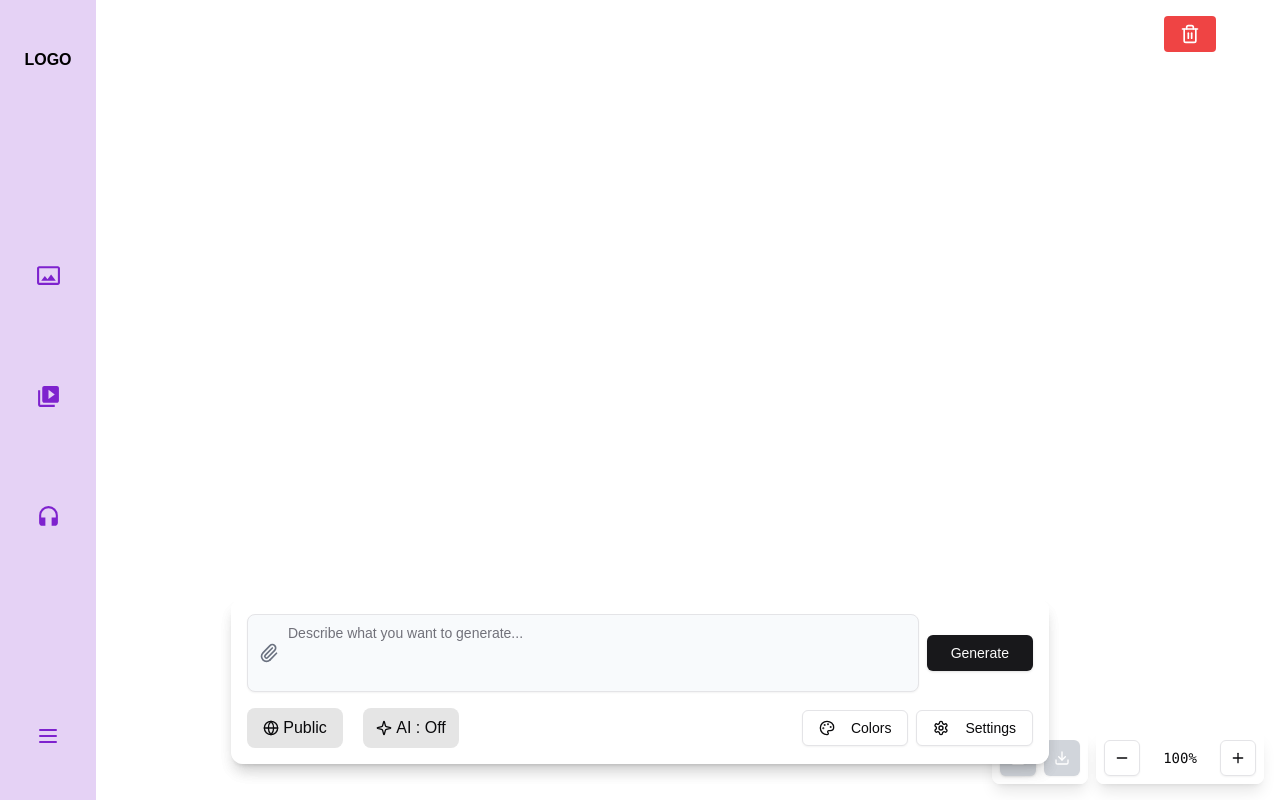
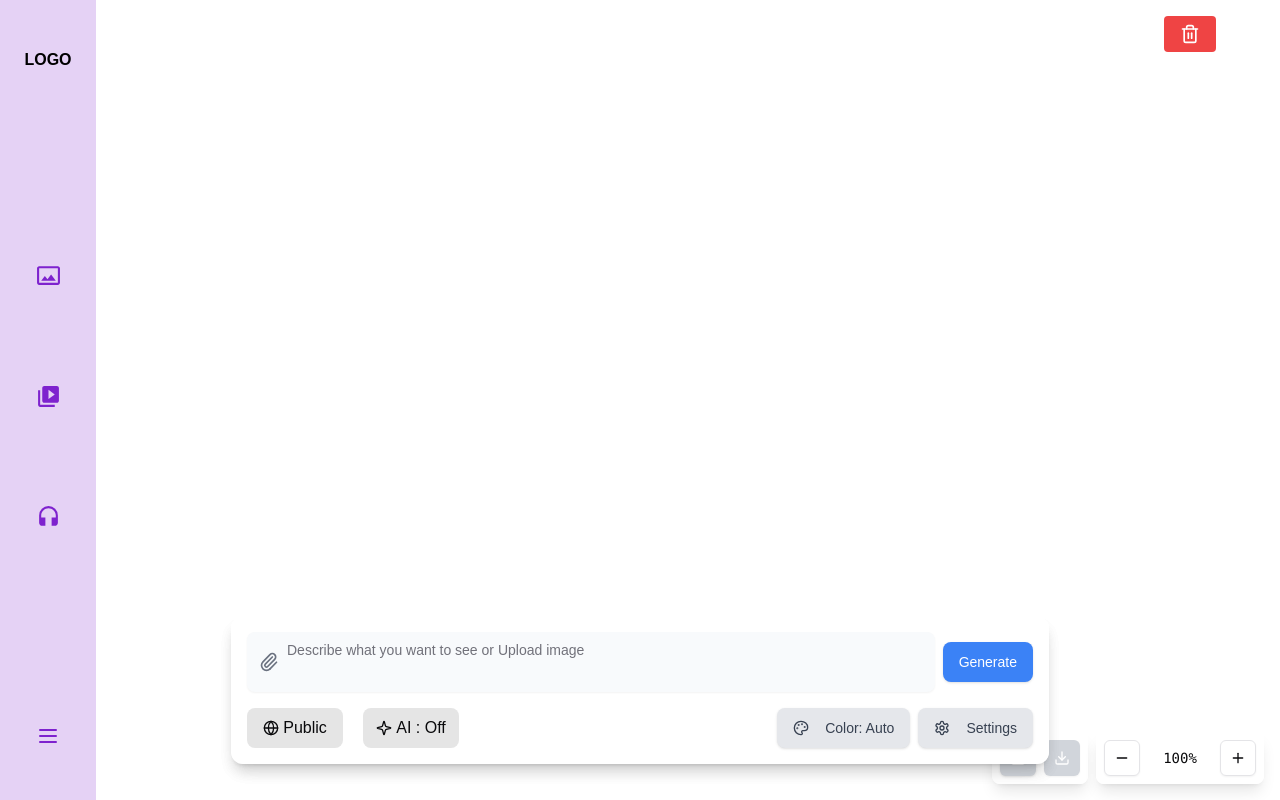
Before and after one commit to Model-Pipelines/imagepipeline-frontend, a Next.js app: page / in a window 1280 px wide. Built offline with nearby package versions, Linux system fonts and the light colour scheme.

Commit message:
fixed the image prompt UI

```diff
--- a/src/components/PromptUI/ImagePromptUIBox/ImagePromptUI.tsx
+++ b/src/components/PromptUI/ImagePromptUIBox/ImagePromptUI.tsx
@@ -20,9 +20,15 @@ import { v4 as uuidv4 } from "uuid";
 const ImagePromptUI = () => {
   const [isSettingsPanelVisible, setIsSettingsPanelVisible] = useState(false);
   const [isColorPaletteVisible, setIsColorPaletteVisible] = useState(false);
+  const [selectedPalette, setSelectedPalette] = useState<PaletteType | null>(null);
   const [inputText, setInputText] = useState("");
   const [paperclipImage, setPaperclipImage] = useState<string | null>(null);
   const [isUploading, setIsUploading] = useState(false);
+
+   // Add missing toggle functions
+   const toggleColorPalette = () => setIsColorPaletteVisible(!isColorPaletteVisible);
+   const toggleSettingsPanel = () => setIsSettingsPanelVisible(!isSettingsPanelVisible);
+
 
   // "default", "controlnet", "renderSketch", "recolor", "logo"
   const [generationType, setGenerationType] =
@@ -178,106 +184,109 @@ const ImagePromptUI = () => {
     }
   };
 
+  // Add missing file input handling
+  const fileInputRef = useRef<HTMLInputElement>(null);
+  const handlePaperclipClick = () => fileInputRef.current?.click();
+
+
   return (
-    <div className="relative bg-white dark:bg-gray-800 p-4 rounded-xl shadow-lg w-full max-w-4xl mx-auto">
+    <div className="bg-white dark:bg-gray-800 p-4 rounded-xl shadow-lg w-full max-w-4xl mx-auto relative">
     <div className="flex flex-col gap-4">
-        {/* File Preview */}
       {(isUploading || paperclipImage) && (
         <div className="relative mt-4 z-[100]">
           <div className="flex flex-wrap gap-2">
-              <ImageUploadLoader imagePreview={paperclipImage} isUploading={isUploading} />
-              {!isUploading && (
+            <div className="relative">
+              <ImageUploadLoader
+                imagePreview={paperclipImage}
+                isUploading={isUploading}
+              />
+              {!isUploading && paperclipImage && (
                 <button
                   onClick={() => setPaperclipImage(null)}
-                  className="absolute top-0 bg-red-500 text-white rounded-full w-6 h-6 flex items-center justify-center hover:bg-red-600 transition-colors z-[110]"
+                  className="absolute top-0 right-0 bg-red-500 text-white rounded-full w-6 h-6 flex items-center justify-center hover:bg-red-600 transition-colors z-[110]"
+                  aria-label="Delete image"
                 >
                   <X size={16} />
                 </button>
               )}
             </div>
           </div>
+        </div>
       )}
 
-        {/* Input Section */}
-        <div className="flex flex-col sm:flex-row items-center gap-2">
+      <div className="flex items-center gap-2">
         <div className="relative flex-grow">
-            <input
-              type="file"
-              hidden
-              id="file-upload"
-              onChange={(e) =>
-                e.target.files?.[0] && handleFileUpload(e.target.files[0])
-              }
-            />
-            <label
-              htmlFor="file-upload"
-              className="absolute left-2 top-1/2 transform -translate-y-1/2 p-1 cursor-pointer"
+          <button
+            className="absolute left-2 top-1/2 transform -translate-y-1/2 p-1"
+            onClick={handlePaperclipClick}
+            title="Upload Image"
           >
             <Paperclip className="h-5 w-5 text-gray-500 dark:text-gray-400" />
-            </label>
+          </button>
           <Textarea
             ref={textAreaRef}
             value={inputText}
             onChange={(e) => setInputText(e.target.value)}
-              placeholder="Describe what you want to generate..."
-              className="w-full pl-10 pr-2 bg-slate-50 dark:bg-gray-700 resize-none rounded-lg"
-              rows={3}
+            placeholder="Describe what you want to see or Upload image"
+            className="w-full h-10 pl-10 pr-2 text-black dark:text-white focus:outline-none bg-slate-50 border-none dark:bg-gray-700 dark:border-gray-600 resize-none rounded-lg"
+            aria-label="Image description input"
           />
         </div>
         <Button
           onClick={handleGenerateImage}
-            disabled={isGenerating || !!generateTaskId}
-            className="h-12 w-12 md:h-auto md:w-auto md:px-6"
+          className="flex-shrink-0 w-10 h-10 rounded-full bg-blue-500 hover:bg-blue-600 text-white flex items-center justify-center lg:w-auto lg:px-4 lg:rounded-lg"
+          aria-label="Generate"
         >
-            {isGenerating || generateTaskId ? (
-              <span className="animate-pulse">...</span>
-            ) : (
-              "Generate"
-            )}
+          <span className="hidden lg:inline">Generate</span>
+          <span className="lg:hidden">➜</span>
         </Button>
       </div>
 
-        {/* Controls */}
-        <div className="flex flex-col sm:flex-row justify-between items-center gap-2">
+      <div className="flex items-center justify-between gap-2">
         <div className="flex items-center gap-2">
           <PreviewDualActionButton />
         </div>
         <div className="flex items-center gap-2">
           <Button
-              variant="outline"
-              onClick={() => setIsColorPaletteVisible(!isColorPaletteVisible)}
+            onClick={toggleColorPalette}
+            className={`w-10 h-10 rounded-full flex items-center justify-center lg:w-auto lg:px-4 lg:rounded-lg ${
+              isColorPaletteVisible ? "bg-blue-500 hover:bg-blue-600" : "bg-gray-200 hover:bg-gray-300"
+            }`}
+            aria-label="Toggle color palette"
           >
-              <Palette className="mr-2 h-4 w-4" />
-              Colors
+            <Palette className={`h-5 w-5 ${isColorPaletteVisible ? "text-white" : "text-gray-700"}`} />
+            <span className={`hidden lg:ml-2 lg:inline ${selectedPalette ? "text-white" : "text-gray-700"}`}>
+              Color: {selectedPalette ? selectedPalette.name : "Auto"}
+            </span>
           </Button>
           <Button
-              variant="outline"
-              onClick={() => setIsSettingsPanelVisible(!isSettingsPanelVisible)}
+            onClick={toggleSettingsPanel}
+            className="w-10 h-10 rounded-full bg-gray-200 hover:bg-gray-300 flex items-center justify-center lg:w-auto lg:px-4 lg:rounded-lg"
+            aria-label="Toggle settings"
           >
-              <Settings className="mr-2 h-4 w-4" />
-              Settings
+            <Settings className="h-5 w-5 text-gray-700" />
+            <span className="hidden lg:ml-2 lg:inline text-gray-700">Settings</span>
           </Button>
         </div>
       </div>
     </div>
 
-      {/* Overlays */}
     {isSettingsPanelVisible && (
-        <div className="absolute top-10 right-10 z-[9999]">
+      <div className="absolute z-50 left-96 top-52 transform translate-x-56 -translate-y-60 flex justify-center items-center">
         <SettingsPanel
-            onClose={() => setIsSettingsPanelVisible(false)}
-            generationType={generationType}
-            onTypeChange={setGenerationType}
-            initialPrompt={inputText}
+          onTypeChange={(type: any) => {}}
+          paperclipImage={paperclipImage}
+          inputText={inputText}
         />
       </div>
     )}
 
     {isColorPaletteVisible && (
-        <div className="absolute top-10 left-10 z-[9999]">
-          <CustomColorPalette onClose={() => setIsColorPaletteVisible(false)} />
+      <div className="absolute z-50 transform translate-x-[400px] -translate-y-[420px]">
+        <CustomColorPalette />
       </div>
     )}
+
   </div>
   );
 };
```
Lines whose indentation alone changed are shown as unchanged.
